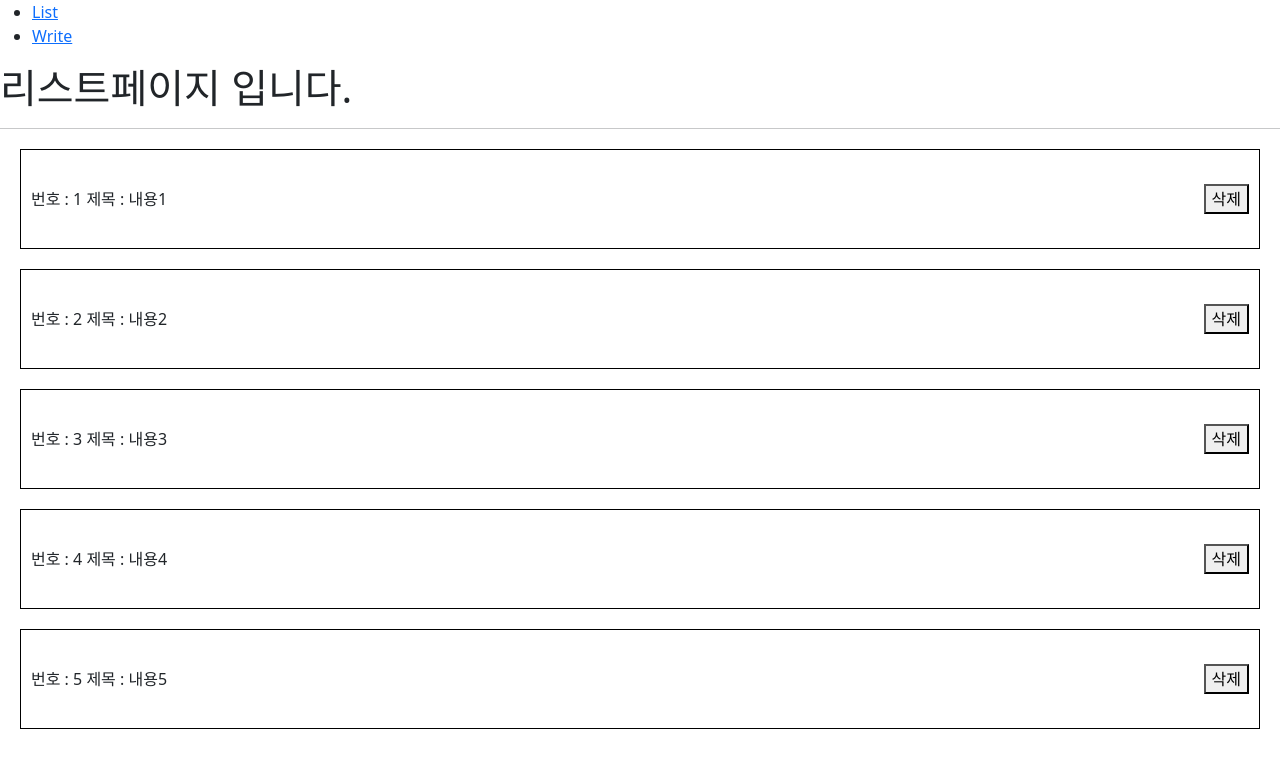
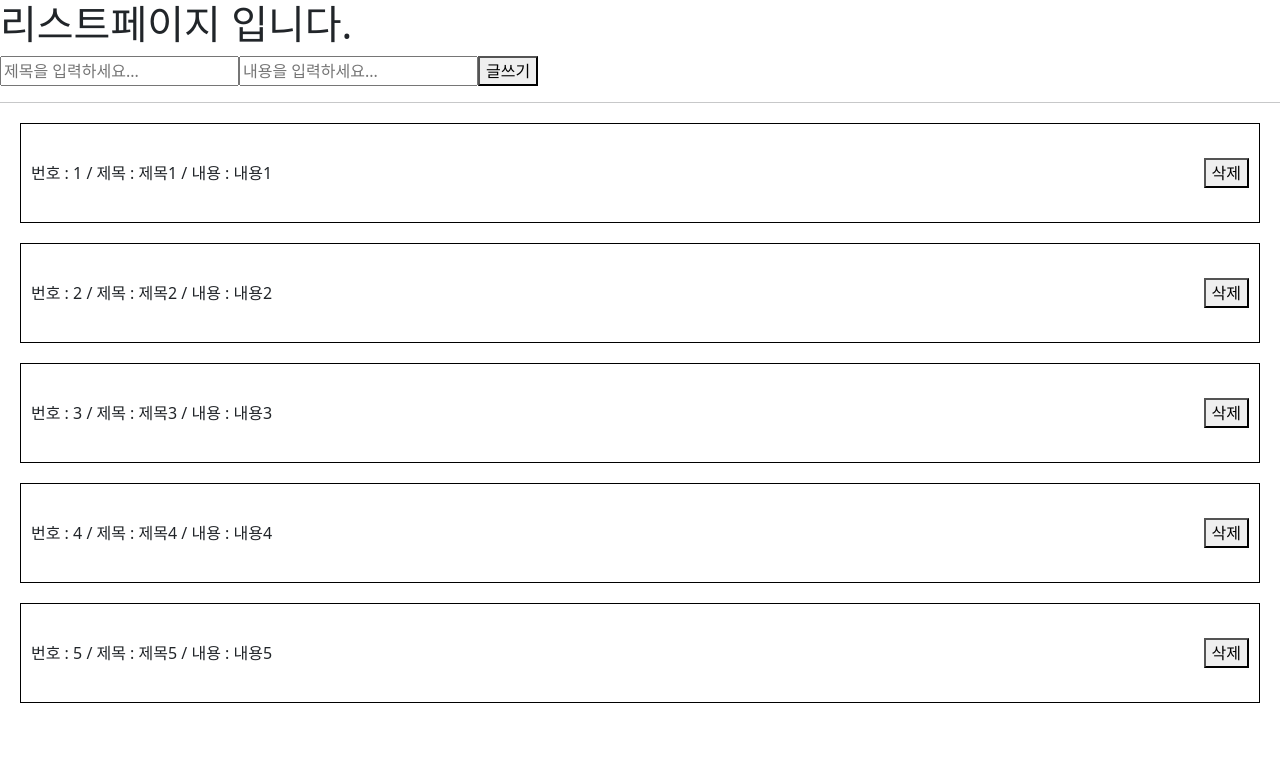
Before and after one commit to qkrfowns45/react-practice, a React (Create React App) app: page / in a window 1280 px wide. Shown: the top 768 px of the page. Built offline with nearby package versions, Linux system fonts and the light colour scheme.

Commit message:
글쓰기, 글목록보기 practice

```diff
--- a/src/App.js
+++ b/src/App.js
@@ -1,15 +1,10 @@
 //글쓰기, 글삭제, 글목록보기
-import { Route } from 'react-router-dom';
-import Navigation from './components/Navigation';
 import ListPage from './pages/ListPage';
-import WritePage from './pages/WritePage';
 
 function App() {
   return (
     <div>
-      <Navigation />
-      <Route path="/" exact={true} component={ListPage} />
-      <Route path="/write" exact={true} component={WritePage} />
+      <ListPage />
     </div>
   );
 }
--- a/src/components/Navigation.js
+++ /dev/null
@@ -1,19 +0,0 @@
-import React from 'react';
-import { Link } from 'react-router-dom';
-
-const Navigation = () => {
-  return (
-    <div>
-      <ul>
-        <li>
-          <Link to="/">List</Link>
-        </li>
-        <li>
-          <Link to="/write">Write</Link>
-        </li>
-      </ul>
-    </div>
-  );
-};
-
-export default Navigation;
--- a/src/pages/ListPage.js
+++ b/src/pages/ListPage.js
@@ -12,21 +12,63 @@
 `;
 
 const ListPage = () => {
-  const [posts, setPost] = useState([
-    { id: 1, title: '내용1' },
-    { id: 2, title: '내용2' },
-    { id: 3, title: '내용3' },
-    { id: 4, title: '내용4' },
-    { id: 5, title: '내용5' },
+  const [no, setNo] = useState(6);
+
+  const [post, setPost] = useState({
+    id: no,
+    title: '',
+    content: '',
+  });
+  const [posts, setPosts] = useState([
+    { id: 1, title: '제목1', content: '내용1' },
+    { id: 2, title: '제목2', content: '내용2' },
+    { id: 3, title: '제목3', content: '내용3' },
+    { id: 4, title: '제목4', content: '내용4' },
+    { id: 5, title: '제목5', content: '내용5' },
   ]);
+
+  const handleWrite = () => {
+    setPosts([...posts, { ...post, id: no }]);
+    setNo(no + 1);
+  };
+
+  const handleForm = (e) => {
+    console.log(e.target.name);
+    console.log(e.target.value);
+
+    //computed property names 문법 (키값 동적할당) 기존값 유지하면서 덮어쓰기해야한다.
+    setPost({
+      ...post,
+      [e.target.name]: e.target.value,
+    });
+  };
 
   return (
     <div>
       <h1>리스트페이지 입니다.</h1>
+      <form>
+        <input
+          type="text"
+          placeholder="제목을 입력하세요..."
+          value={post.title}
+          onChange={handleForm}
+          name="title"
+        />
+        <input
+          type="text"
+          placeholder="내용을 입력하세요..."
+          value={post.content}
+          onChange={handleForm}
+          name="content"
+        />
+        <button type="button" onClick={handleWrite}>
+          글쓰기
+        </button>
+      </form>
       <hr />
       {posts.map((post) => (
         <StyledBoxDix>
-          번호 : {post.id} 제목 : {post.title}
+          번호 : {post.id} / 제목 : {post.title} / 내용 : {post.content}
           <div>
             <button>삭제</button>
           </div>
--- a/src/pages/WritePage.js
+++ /dev/null
@@ -1,23 +0,0 @@
-import React from 'react';
-
-const WritePage = () => {
-  const handleWrite = () => {
-    //ListPage의 setPosts에 데이터를 담아야함
-    let post = { id: 6, title: 'test정보' };
-  };
-
-  return (
-    <div>
-      <h1>write페이지 입니다.</h1>
-      <hr />
-      <form>
-        <input type="text" placeholder="제목을 입력하세요..." />
-        <button type="button" onClick={handleWrite}>
-          글쓰기
-        </button>
-      </form>
-    </div>
-  );
-};
-
-export default WritePage;
```
